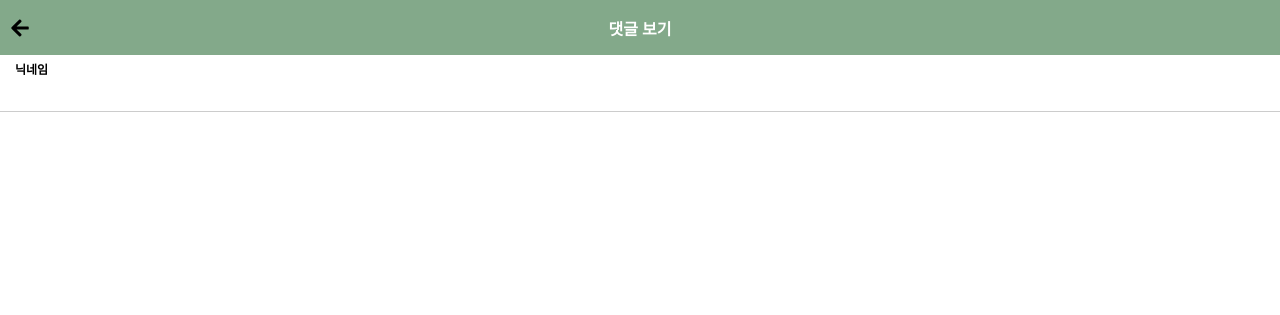
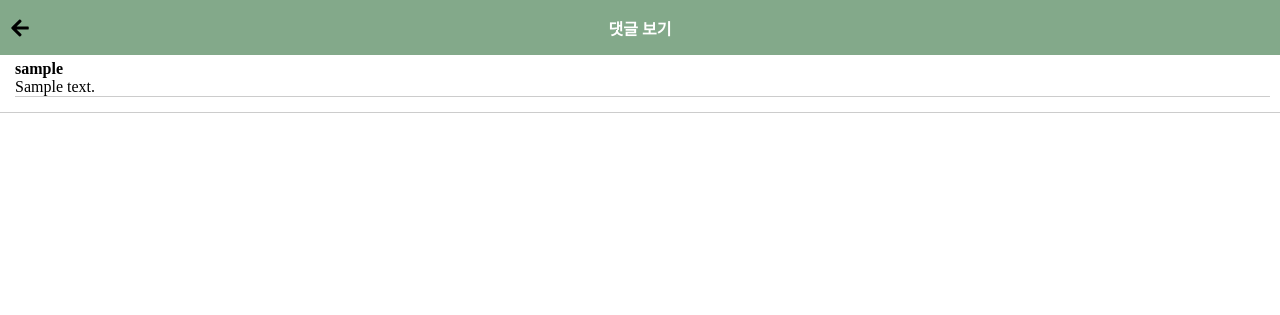
Before and after one commit to cuzzzu1318/MyRecipe, a PHP site: page /comments.php in a window 1280 px wide. Shown: the top 315 px of the page. Run offline with PHP 8.4, Linux system fonts and the light colour scheme; tables that the repository leaves empty or names only in its code hold one stand-in row (values such as "Sample post").

Commit message:
댓글출력

```diff
--- a/comments.css
+++ b/comments.css
@@ -38,7 +38,11 @@ h1{
   margin: 0 10px;
   padding-bottom: 10px;
 }
-
+.comments li{
+  list-style: none;
+  margin-bottom: 5px;
+  border-bottom: 1px solid #CCC;
+}
 .view{
   width: 100%;
   box-sizing: border-box;
--- a/comments.php
+++ b/comments.php
@@ -1,10 +1,10 @@
 <?php
 $conn = mysqli_connect("localhost", "myrecipe", "thwnrhdgkr202!", "myrecipe");
-$sql = "SELECT * FROM comments";
+$sql = "SELECT * FROM comments WHERE postID=1;";
 $result = mysqli_query($conn, $sql);
 $list = '';
 while($row = mysqli_fetch_array($result)) {
-  $list = $list."<li>{$row['comment']}</li>";
+  $list = $list."<li><strong>{$row['nickname']}</strong><br>{$row['comment']}</li>";
 }
 ?>
 <!DOCTYPE html>
@@ -35,11 +35,10 @@ maximum-scale=1.0, minimum-scale=1.0">
         <div class="per">
           <div class="watch_nickname">
             <div class="nickname">
-              <span>닉네임</span>
-            </div>
-            <div class="view">
-              <input type="text" class="view_text">
-            </div>
+              <div class="comments">
+                <?php
+                  echo $list;
+                 ?>
           </div>
         </div>
       </div>
```
